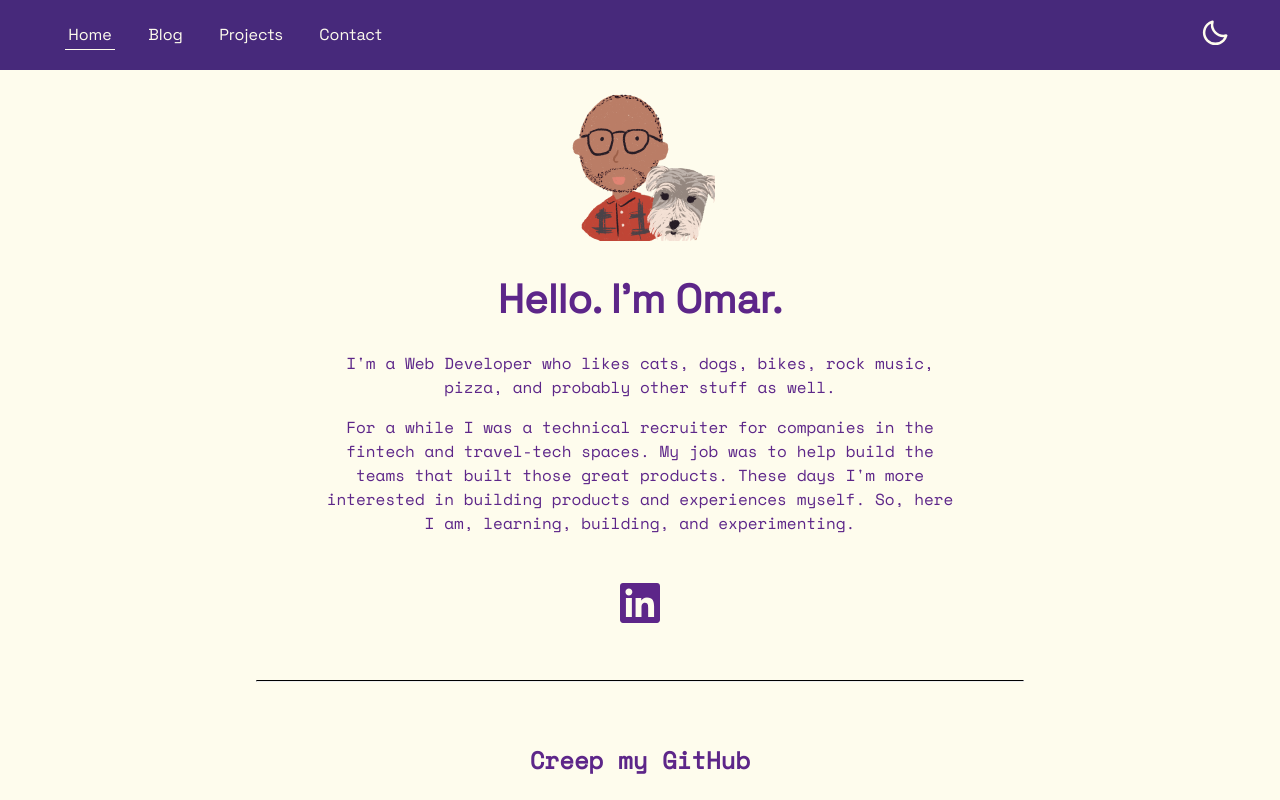
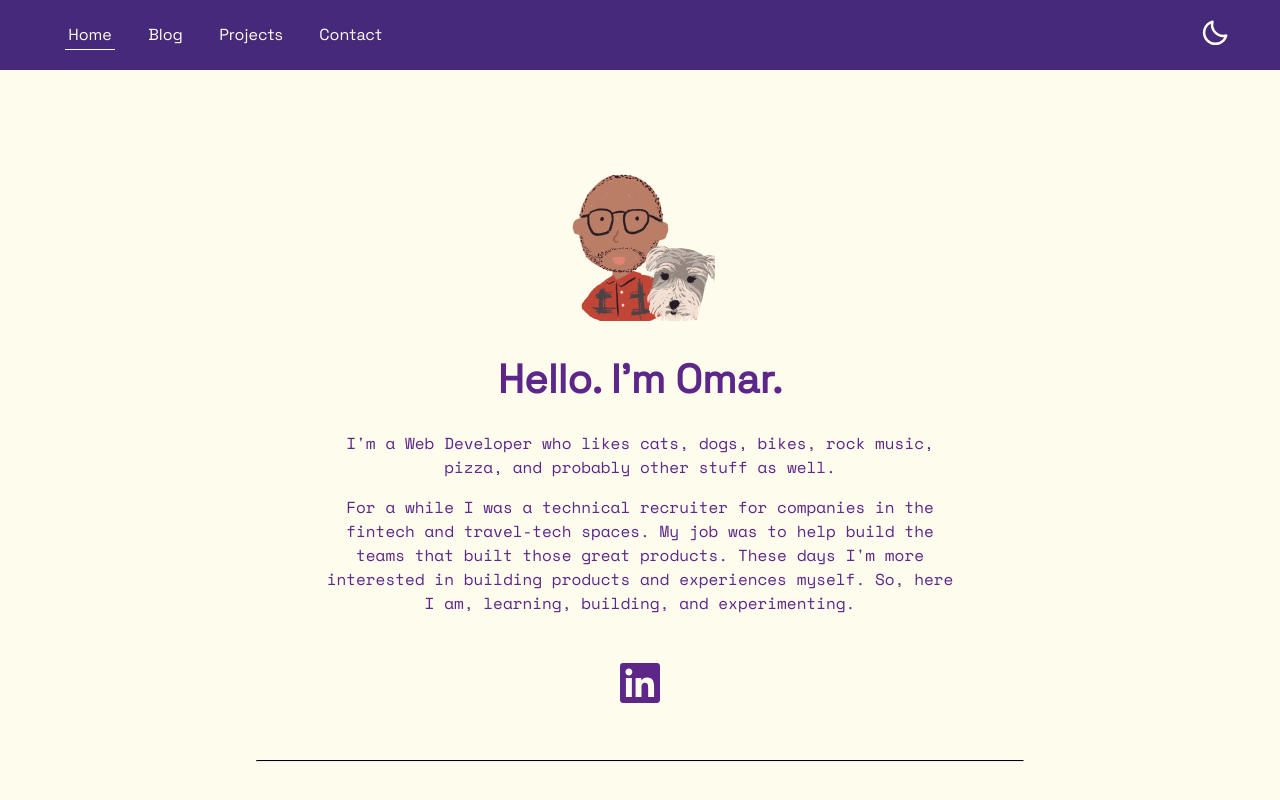
Before and after one commit to lowsound42/homepage, a Next.js app: page / in a window 1280 px wide. Shown: the top 800 px of the page. Built offline with nearby package versions, Linux system fonts and the light colour scheme; no server answers.

Commit message:
about margin top fix

```diff
--- a/pages/index.tsx
+++ b/pages/index.tsx
@@ -93,4 +93,10 @@ const HomeContainer = styled.div`
     }
     font-family: 'Space Mono';
     margin-bottom: 10rem;
+    @media ${device.mobileS} {
+        ${mixins.flexColumn};
+    }
+    @media ${device.laptop} {
+        margin-top: 5rem;
+    }
 `;
```
